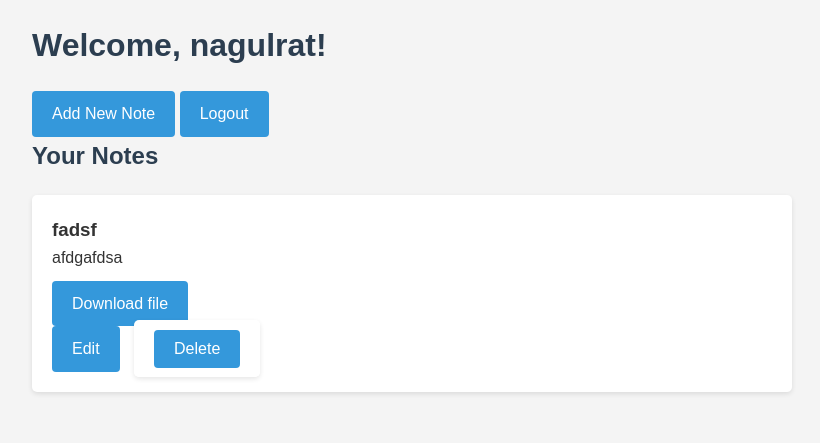
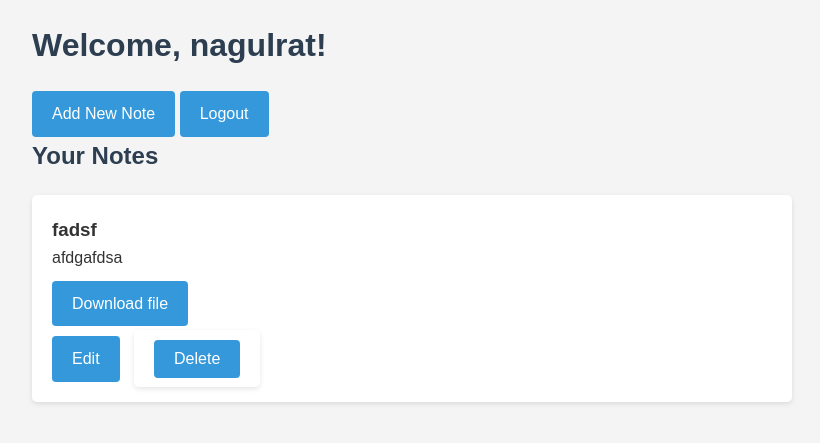
Before and after one commit to Nagulraj/flask-notes, a Flask app: page / in a window 1280 px wide. Shown: the top 443 px of the page, without its empty margins (228-1048 px from the left). Run offline with Flask 3, Linux system fonts and the light colour scheme; a user stored in the database is signed in.

Commit message:
css updated

```diff
--- a/static/css/style.css
+++ b/static/css/style.css
@@ -112,6 +112,10 @@ li a {
     margin-top: 20px;
 }
 
+.downloadBtn{
+    margin-bottom: 10px;
+}
+
 /* Responsive Design */
 @media (max-width: 600px) {
     body {
--- a/templates/index.html
+++ b/templates/index.html
@@ -36,7 +36,7 @@
                             <h3>{{ note.title }}</h3>
                             <p>{{ note.content | truncate(100) }}</p>
                             {% if note.file_name %}
-                                <a href="{{ url_for('static', filename='uploads/' ~ note.file_name) }}" class="button">Download file</a>
+                                <a href="{{ url_for('static', filename='uploads/' ~ note.file_name) }}" class="button downloadBtn">Download file</a>
                             {% endif %}
                             <div class="note-actions">
                                 <a href="{{ url_for('update_note', id=note.id) }}" class="button">Edit</a>
```
Also changed, not shown: instance/notes.db, static/uploads/Screenshot_2024-10-08_141314.png (added).
